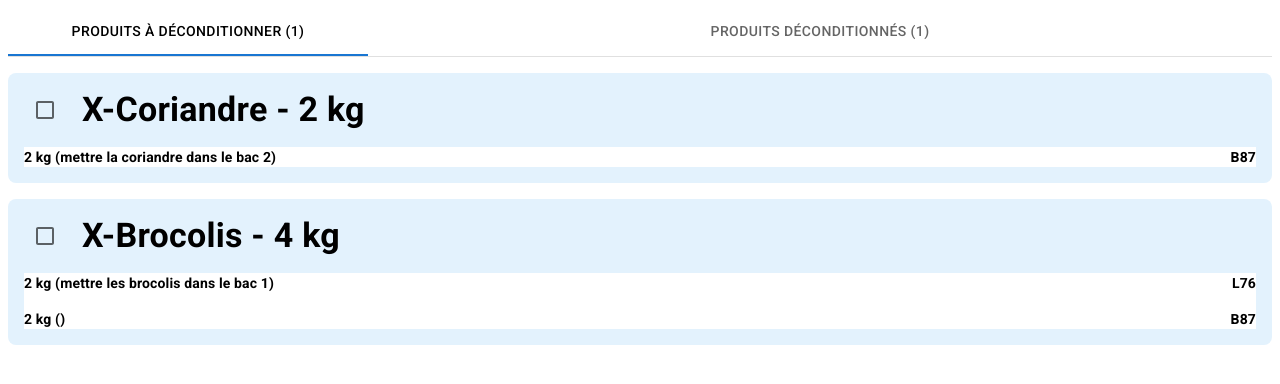
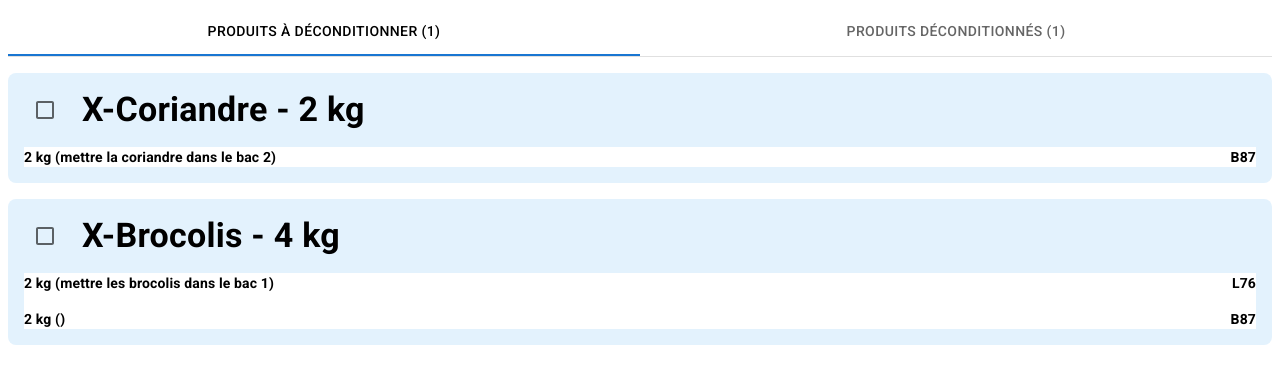
Before and after one commit to tiavina-mika/kfc-unpacking-ingredients, a React (Vite) app: page / in a window 1280 px wide. Shown: the top 384 px of the page. Built offline with nearby package versions, Linux system fonts and the light colour scheme.

Commit message:
Update UnpackingPSEsByIngredients.tsx

```diff
--- a/src/containers/UnpackingPSEsByIngredients.tsx
+++ b/src/containers/UnpackingPSEsByIngredients.tsx
@@ -7,15 +7,18 @@ const sx = {
   tabsContainer: {
     borderBottom: 1,
     borderColor: 'divider',
-    display: "flex"
+    display: "flex",
+    alignSelf: "stretch",
   },
   tabs: {
     flex: 1,
     display: "flex",
+    alignSelf: "stretch",
   },
   tab: {
     flex: 1,
     textAlign: "center",
+    minWidth: "100%"
   }
 }
 const UnpackingPSEsByIngredients = () => {
```
